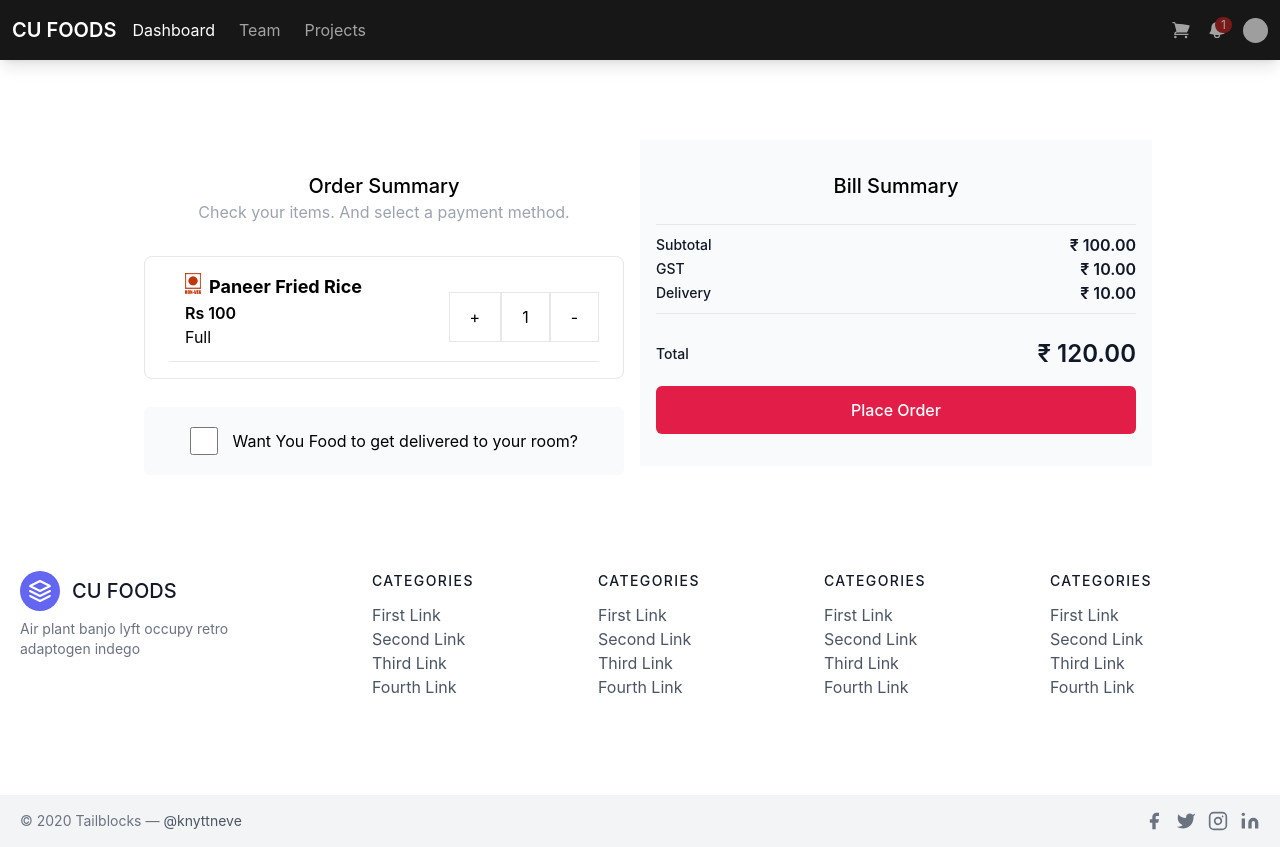
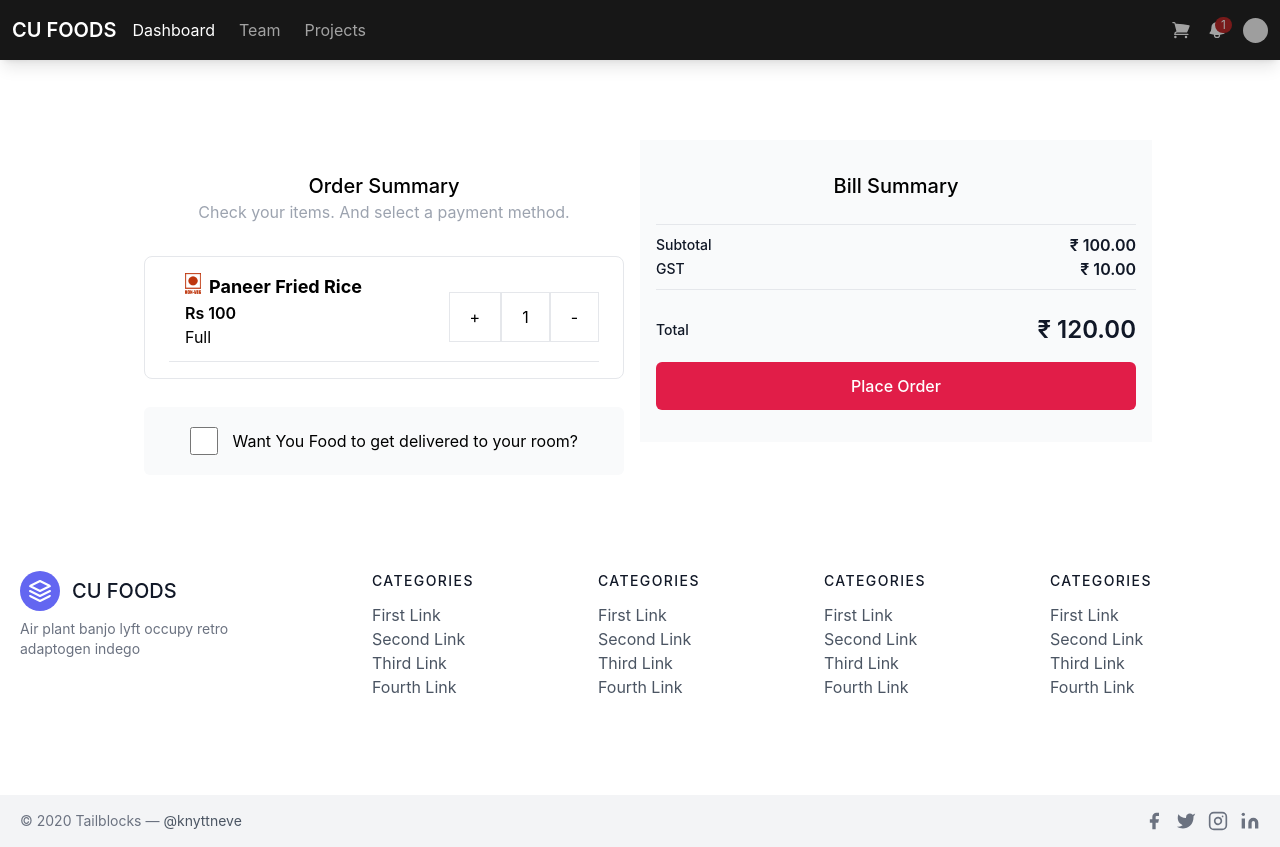
Before and after one commit to Arpitvijay7/CU_FOODS_Front-End, a React (Create React App) app: page /checkout in a window 1280 px wide. Built offline with nearby package versions, Linux system fonts and the light colour scheme; grey boxes are pictures that could not be loaded; what tw-elements would draw is missing.

Commit message:
checkout

```diff
--- a/src/Components/main/UI/Screens/Checkout/index.js
+++ b/src/Components/main/UI/Screens/Checkout/index.js
@@ -166,10 +166,10 @@
                 <p class="text-sm font-medium text-gray-900">GST</p>
                 <p class="font-semibold text-gray-900">&#8377; 10.00</p>
               </div>
-              <div class="flex items-center justify-between">
+              {deliveryCheckbox?<div class="flex items-center justify-between">
                 <p class="text-sm font-medium text-gray-900">Delivery</p>
                 <p class="font-semibold text-gray-900">&#8377; 10.00</p>
-              </div>
+              </div>:null}
             </div>
             <div class="mt-6 flex items-center justify-between">
               <p class="text-sm font-medium text-gray-900">Total</p>
```
